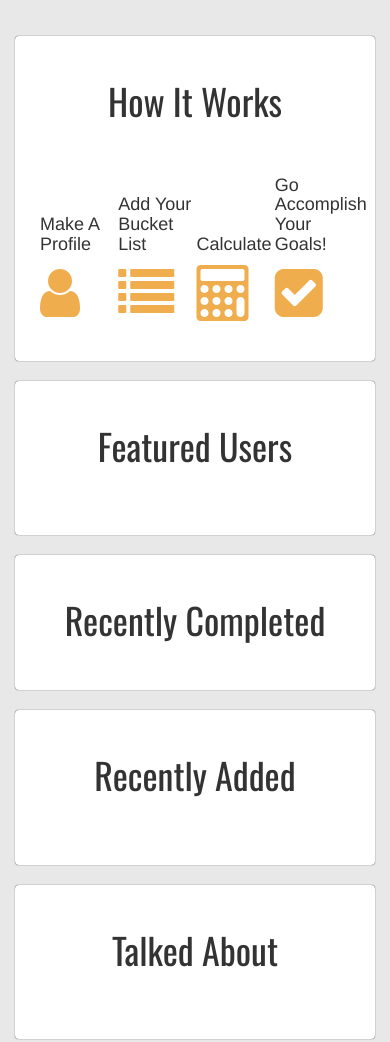
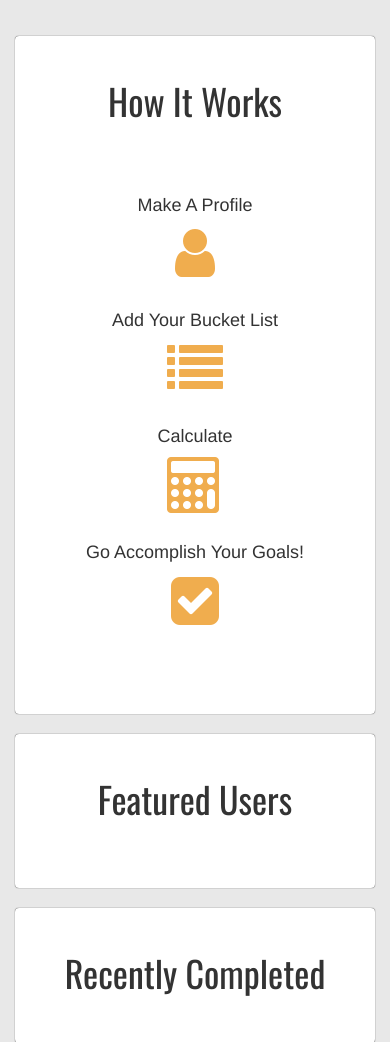
Before and after one commit to Cmlsltnl/BucketListCalculator, a Django app: template BucketList/templates/BucketList/index.html in a window 390 px wide. Shown: the part 730-1772 px from the top of the page. Run offline with Django 3.2, Linux system fonts and the light colour scheme; the template is opened without the code that fills it, so the values that code supplies are empty; parts of the project's set-up code (start-up, migrations or seed data) failed here and were passed over; some libraries are stand-ins or nearby versions.

Commit message:
Fixed centering and stacking issue with 'How It Works' on Index page

```diff
--- a/BucketList/templates/BucketList/index.html
+++ b/BucketList/templates/BucketList/index.html
@@ -39,6 +39,7 @@
                 <div class = "sections how-it-works">
                     <h1>How It Works</h1>
                     <br>
+                    <br>
 
                     <div class = "how-it-works-div">
                         <h4>Make A Profile</h4>
@@ -68,7 +69,9 @@
                         </a>
                     </div>
 
-
+                    <br>
+                    <br>
+                    <br>
                 </div><!--end How It Works-->
                 <br>
             </div>
--- a/media/static/css/custom_index.css
+++ b/media/static/css/custom_index.css
@@ -91,22 +91,33 @@ body {
 .how-it-works-div {
     display: inline-block;
     width: 24%;
+    padding-bottom: 20px;
+}
+
+.how-it-works-div h4 {
+    text-align: center;
 }
 
 .how-it-works-div a {
-    text-align: center;
-}
-
-.how-it-works span{
-    padding-bottom: 15px;
+    width: 100%;
 }
 
 .how-it-works .fa {
     color: #f0ad4e;
+    width: 100%;
+    text-align: center;
 }
 
 .how-it-works .fa:hover {
     color: #3D3D3D;
+}
+
+@media only screen and (max-width : 650px) {
+    .how-it-works-div {
+    display: inline-block;
+    width: 100%;
+
+    }
 }
 
 /*-----------------------Recently Added--------------------*/
```
Also changed, not shown: README.md, db.sqlite3.
